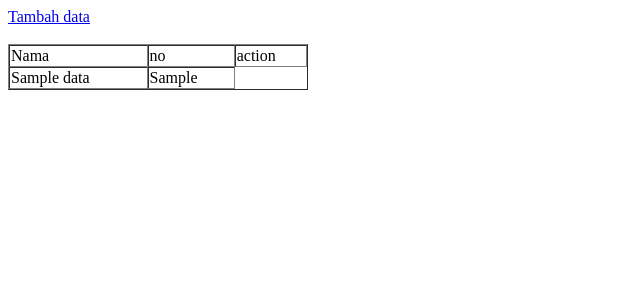
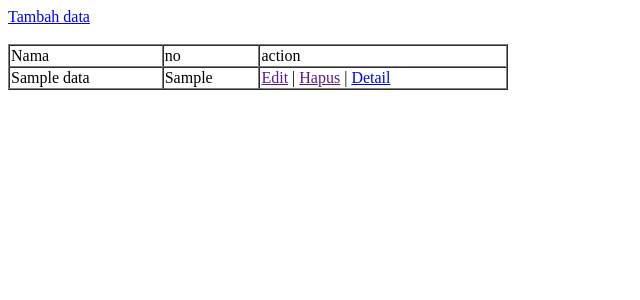
Before and after one commit to ebit3/fungsii, a PHP site: page / in a window 1280 px wide. Shown: the top 300 px of the page, without its empty margins (0-640 px from the left). Run offline with PHP 8.4, Linux system fonts and the light colour scheme; tables that the repository leaves empty or names only in its code hold one stand-in row (values such as "Sample post").

Commit message:
app fungi

```diff
--- a/index.php
+++ b/index.php
@@ -24,7 +24,7 @@ $data = show_data("SELECT * FROM tb_data");
     <br>
     <br>
 
-    <table border="1" cellspacing="0" width="300px">
+    <table border="1" cellspacing="0" width="500px">
         <tr>
             <td>Nama</td>
             <td>no</td>
@@ -36,6 +36,11 @@ $data = show_data("SELECT * FROM tb_data");
             <tr>
                 <td><?= $row['nama'] ?></td>
                 <td><?= $row['no'] ?></td>
+                <td>
+                    <a href="">Edit</a> |
+                    <a href="">Hapus</a> |
+                    <a href="detail.php?id=<?= $row['id_data'] ?>">Detail</a>
+                </td>
             </tr>
 
         <?php endforeach ?>
```
Also changed, not shown: detail.php (added).
